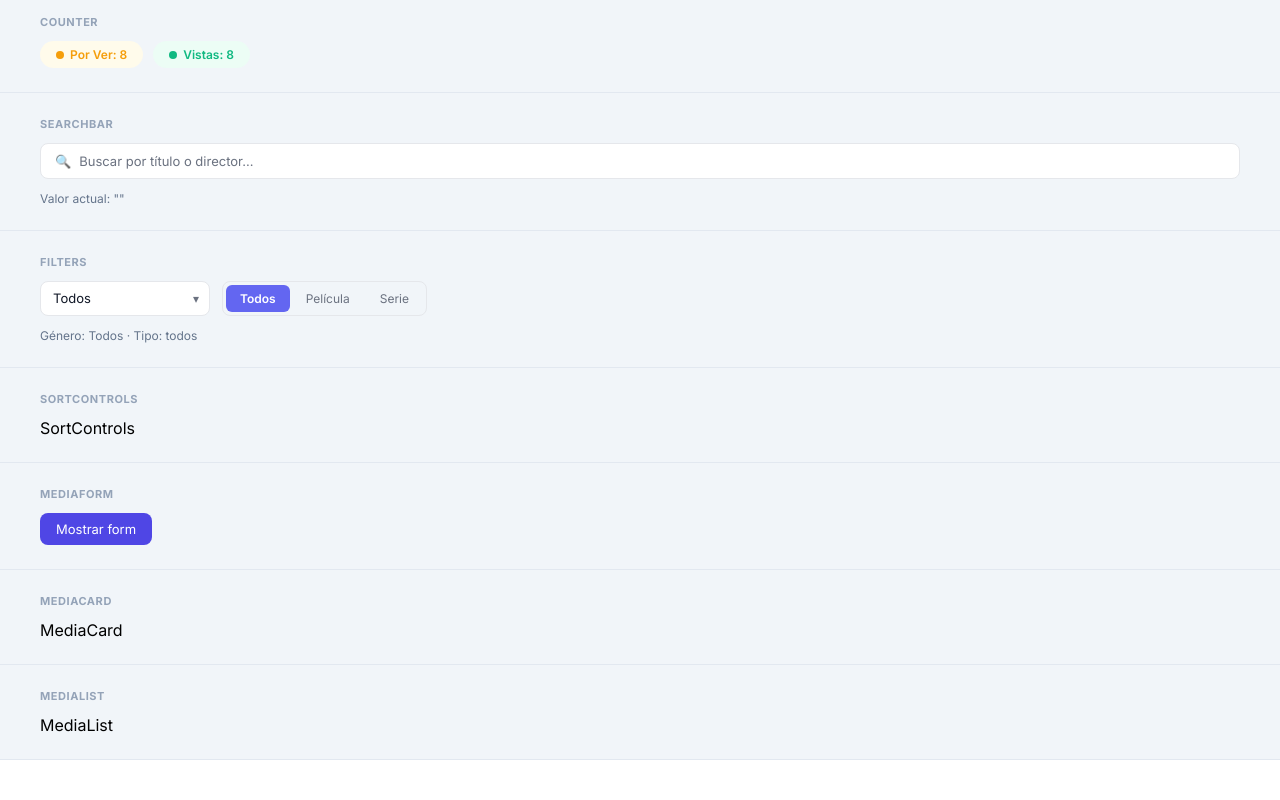
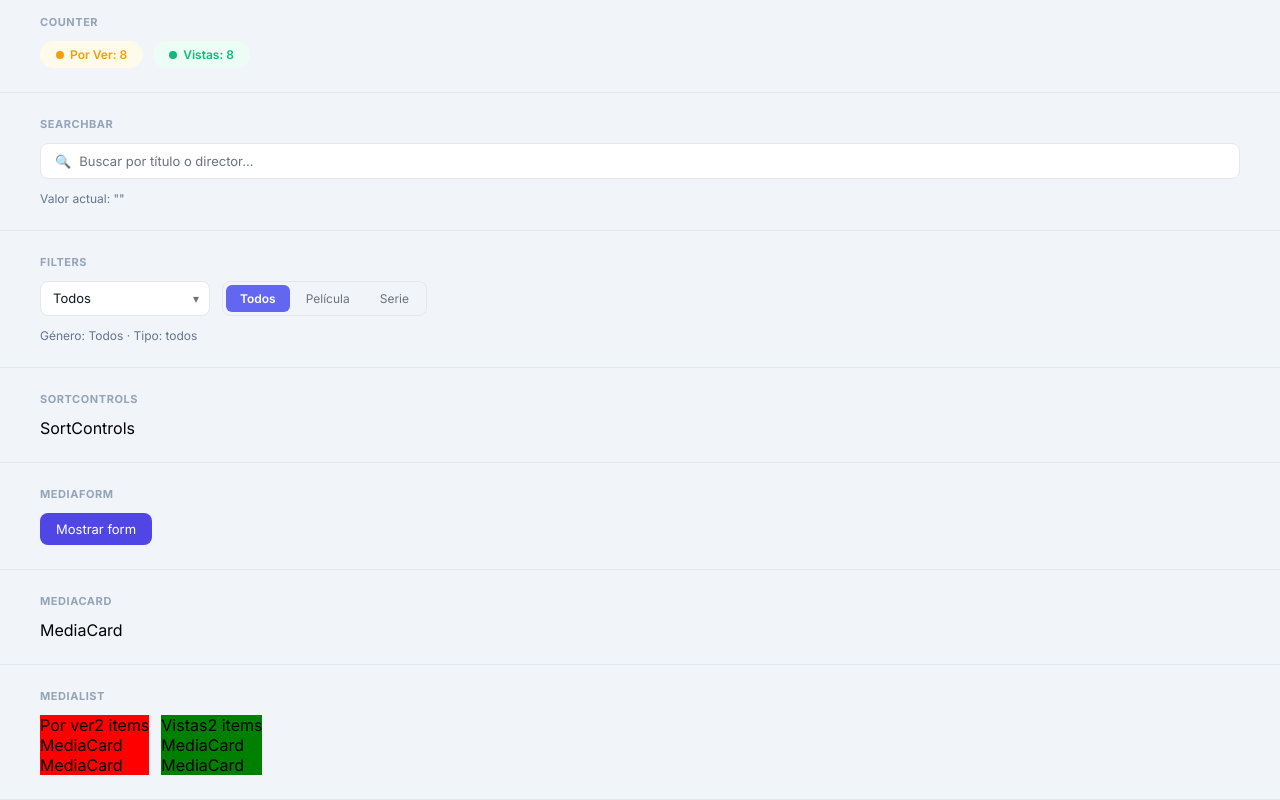
Before and after one commit to JoaquinIVL95/tp1_PWA_2026_unco, a React (Vite) app: page / in a window 1280 px wide. Shown: the part 239-1039 px from the top of the page. Before the commit the page ends 999 px from the top, so only its background shows below. Built offline with nearby package versions, Linux system fonts and the light colour scheme.

Commit message:
Base para medialist

```diff
--- a/src/components/MediaList/MediaList.jsx
+++ b/src/components/MediaList/MediaList.jsx
@@ -1,5 +1,92 @@
+import styles from "./MediaList.module.css";
+import MediaCard from "../MediaCard/MediaCard";
+
 function MediaList() {
-  return <div>MediaList</div>
+  const peliculas = [
+    {
+      id: 1,
+      titulo: "Interstellar",
+      director: "Christopher Nolan",
+      anio: 2014,
+      genero: "Ciencia Ficción",
+      rating: 8.6,
+      tipo: "pelicula",
+      visto: false,
+    },
+    {
+      id: 2,
+      titulo: "Parasite",
+      director: "Bong Joon-ho",
+      anio: 2019,
+      genero: "Drama",
+      rating: 8.5,
+      tipo: "pelicula",
+      visto: false,
+    },
+    {
+      id: 9,
+      titulo: "Breaking Bad",
+      director: "Vince Gilligan",
+      anio: 2008,
+      genero: "Drama",
+      rating: 9.5,
+      tipo: "pelicula",
+      visto: true,
+    },
+    {
+      id: 10,
+      titulo: "Everything Everywhere All at Once",
+      director: "Daniel Kwan",
+      anio: 2022,
+      genero: "Acción",
+      rating: 7.8,
+      tipo: "pelicula",
+      visto: true,
+    },
+  ];
+
+  const noVistas = peliculas.filter(p => !p.visto);
+  const vistas = peliculas.filter(p => p.visto);
+
+  return (
+    <div className={styles.display}>
+
+      <div className={styles.porVer}>
+        Por ver
+        {noVistas.length} items
+        {noVistas.map(p => (
+          <MediaCard
+            key={p.id}
+            titulo={p.titulo}
+            director={p.director}
+            anio={p.anio}
+            genero={p.genero}
+            rating={p.rating}
+            tipo={p.tipo}
+            visto={p.visto}
+          />
+        ))}
+      </div>
+
+      <div className={styles.vistas}>
+        Vistas
+        {vistas.length} items
+        {vistas.map(p => (
+          <MediaCard
+            key={p.id}
+            titulo={p.titulo}
+            director={p.director}
+            anio={p.anio}
+            genero={p.genero}
+            rating={p.rating}
+            tipo={p.tipo}
+            visto={p.visto}
+          />
+        ))}
+      </div>
+
+    </div>
+  );
 }
 
-export default MediaList
+export default MediaList;
--- a/src/components/MediaList/MediaList.module.css
+++ b/src/components/MediaList/MediaList.module.css
@@ -1 +1,15 @@
-/* MediaList styles */
+.display{
+    display: flex;
+    flex-direction: horizontal;
+    align-items: center;
+    gap: 12px;
+    width: 100%
+}
+
+.porVer{
+    background-color: red;
+}
+
+.vistas{
+    background-color: green
+}
```
